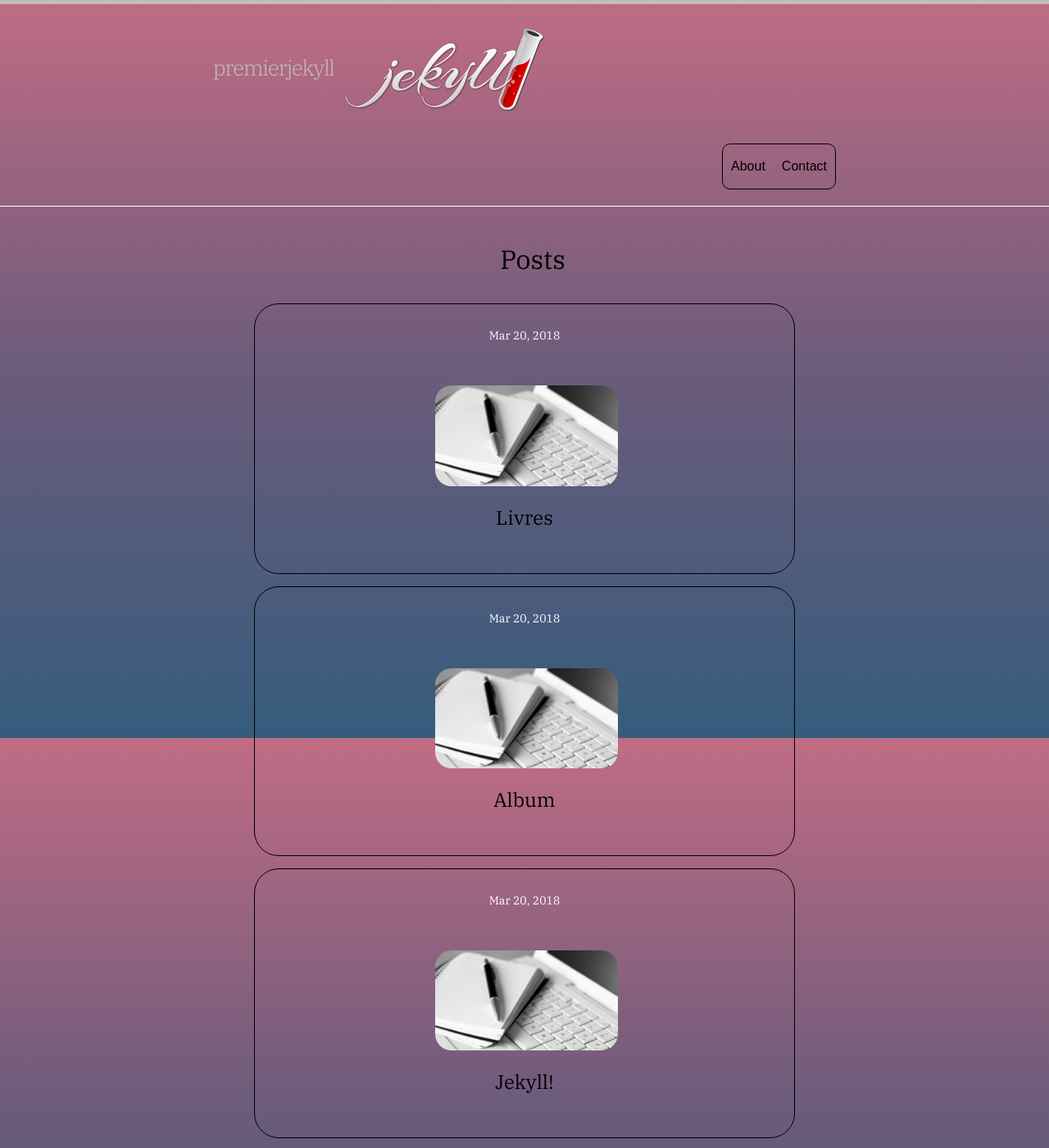
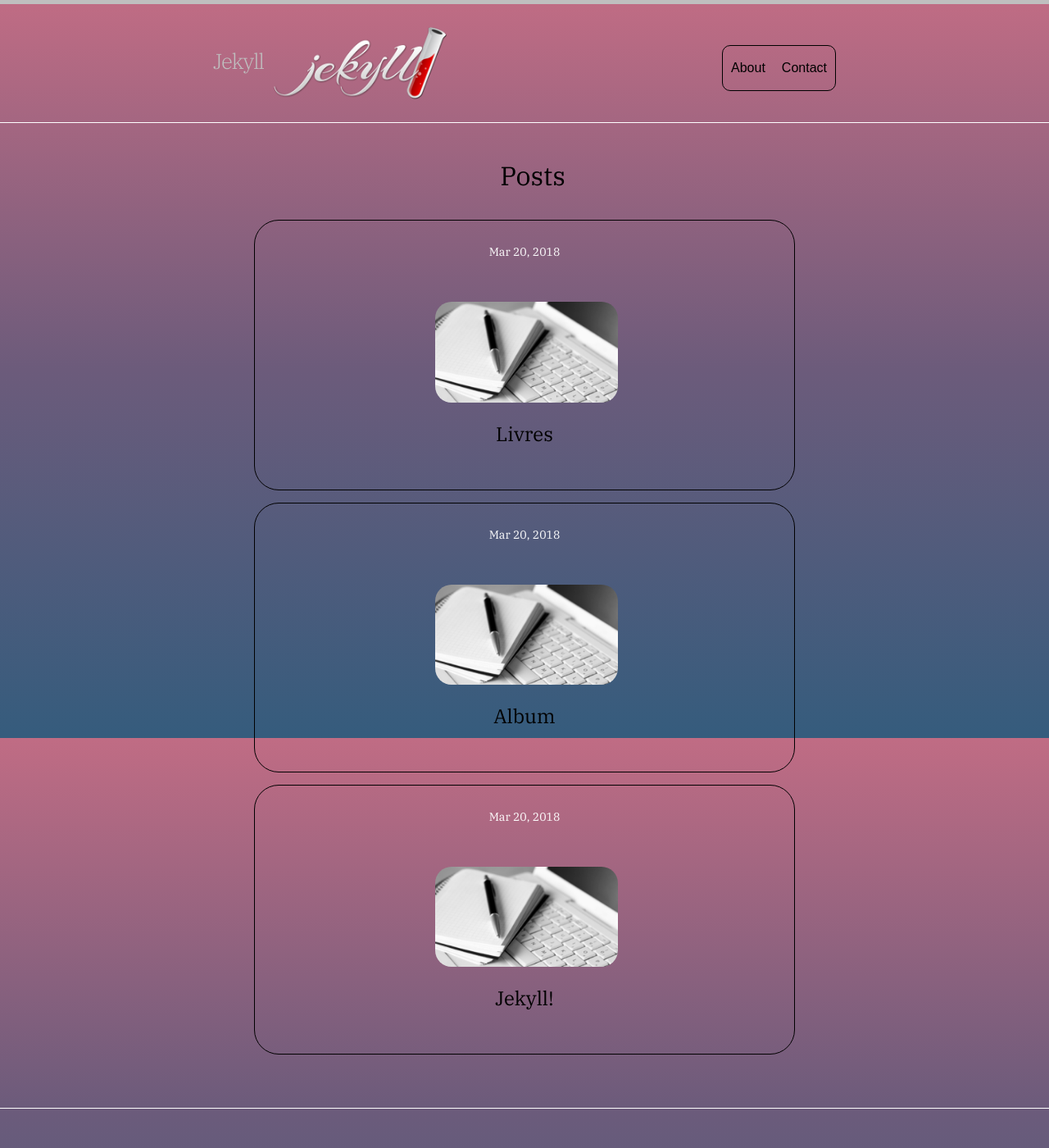
Before and after one commit to meli850607/premierjekyll, a Jekyll site: the page built from index.md, in a window 1280 px wide and 1400 px high. Shown: the whole window at 82% size. Built offline with Jekyll 4.4.1, drawn with Linux system fonts in a browser that asks for light colours; some of the changed text lies outside the part shown.

Commit message:
Updated Config and 3 other files

```diff
--- a/_config.yml
+++ b/_config.yml
@@ -1,5 +1,5 @@
 ---
-title:
+title: Jekyll
 timezone: UTC
 collections:
   uploads:
```
